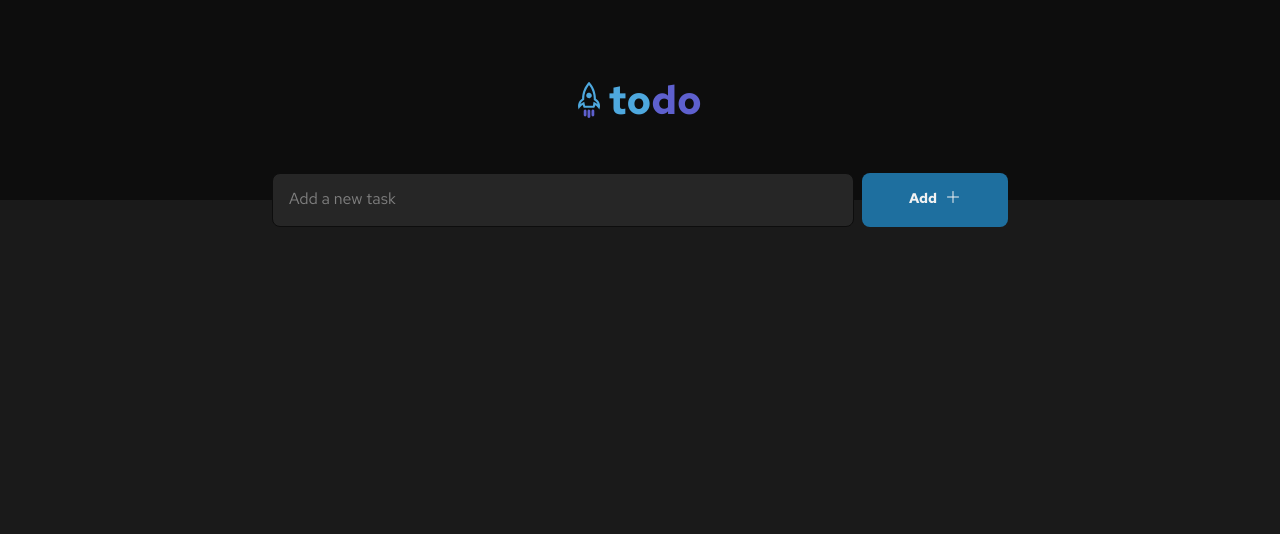
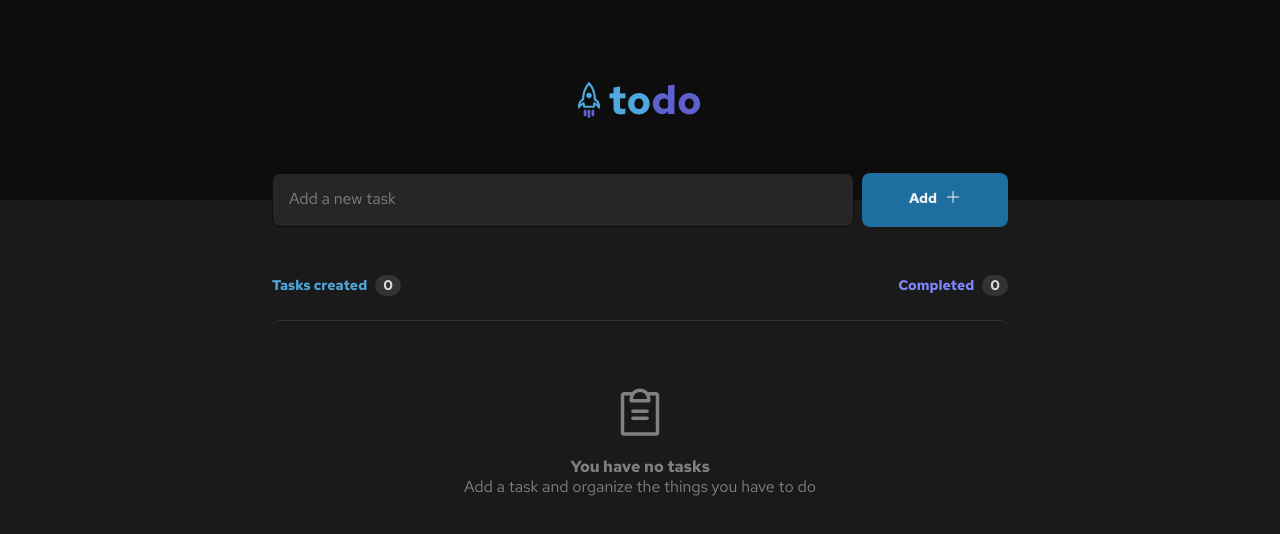
Before and after one commit to dantas15/todo-react-ts, a React (Vite) app: page / in a window 1280 px wide. Shown: the top 534 px of the page. Built offline with nearby package versions, Linux system fonts and the light colour scheme.

Commit message:
feat: list tasks
- AddTask component
- Empty tasks component
- (wip) Task component

```diff
--- a/package.json
+++ b/package.json
@@ -11,11 +11,13 @@
   "dependencies": {
     "phosphor-react": "^1.4.1",
     "react": "^18.2.0",
-    "react-dom": "^18.2.0"
+    "react-dom": "^18.2.0",
+    "uuid": "^8.3.2"
   },
   "devDependencies": {
     "@types/react": "^18.0.17",
     "@types/react-dom": "^18.0.6",
+    "@types/uuid": "^8.3.4",
     "@vitejs/plugin-react": "^2.0.1",
     "typescript": "^4.6.4",
     "vite": "^3.0.7"
--- a/src/App.tsx
+++ b/src/App.tsx
@@ -1,13 +1,17 @@
+import { useState } from 'react';
+import { Header } from './components/Header';
+import { ListTask } from './components/ListTasks';
+import { Task } from './interfaces/Task';
+
 import './global.css';
 
-import { Header } from './components/Header';
-import { AddTask } from './components/AddTask';
+export function App() {
+  const [tasks, setTasks] = useState<Task[]>([]);
 
-export function App() {
   return (
     <>
       <Header />
-      <AddTask />
+      <ListTask tasks={tasks} setTasks={setTasks} />
     </>
   );
 }
--- a/src/components/AddTask.module.css
+++ b/src/components/AddTask.module.css
@@ -8,7 +8,7 @@
 }
 
 .form {
-  width: 73.6rem;
+  width: 100%;
   display: flex;
   flex-direction: row;
   gap: 0.8rem;
@@ -16,10 +16,15 @@
 
 .form input {
   width: 80%;
+  border-radius: var(--border-radius);
+  padding: var(--font-size-big);
   background: var(--gray-500);
   border: 1px solid var(--gray-700);
-  border-radius: var(--border-radius);
-  padding: var(--font-size-big);
+}
+
+.form input:focus {
+  outline: none;
+  border: 1px solid var(--purple-dark);
 }
 
 .form input::placeholder {
@@ -43,6 +48,12 @@
   border-radius: var(--border-radius);
 }
 
+.form button:hover,
+.form button:focus {
+  background: var(--blue);
+  cursor: pointer;
+}
+
 .form button span {
   font-style: normal;
   font-weight: 700;
--- a/src/components/AddTask.tsx
+++ b/src/components/AddTask.tsx
@@ -1,13 +1,27 @@
 import { ChangeEvent, FormEvent, useState } from 'react';
 import { Plus } from 'phosphor-react';
+import { v4 as uuid } from 'uuid';
 
 import styles from './AddTask.module.css';
+import { Task } from '../interfaces/Task';
 
-export function AddTask() {
+interface AddTaskProps {
+  handleAddTask: (newTask: Task) => void;
+}
+
+export function AddTask({ handleAddTask }: AddTaskProps) {
   const [title, setTitle] = useState('');
 
   function handleSubmit(event: FormEvent) {
     event.preventDefault();
+    const newTask: Task = {
+      id: uuid(),
+      title: title,
+      created_at: new Date(),
+      done_at: null,
+    };
+
+    handleAddTask(newTask);
   }
 
   function handleChangeTitle(event: ChangeEvent<HTMLInputElement>) {
--- /dev/null
+++ b/src/components/Empty.module.css
@@ -0,0 +1,19 @@
+.wrapper {
+  display: flex;
+  flex-direction: column;
+  justify-content: center;
+  align-items: center;
+  padding: 6.4rem 2.4rem;
+  gap: 1.6rem;
+
+  color: var(--gray-300);
+}
+
+.text {
+  text-align: center;
+  font-size: var(--font-size-big);
+}
+
+.boldText {
+  font-weight: 700;
+}
--- /dev/null
+++ b/src/components/Empty.tsx
@@ -0,0 +1,15 @@
+import { ClipboardText } from 'phosphor-react';
+
+import styles from './Empty.module.css';
+
+export function Empty() {
+  return (
+    <div className={styles.wrapper}>
+      <ClipboardText size={56} />
+      <div className={styles.text}>
+        <p className={styles.boldText}>You have no tasks</p>
+        <p>Add a task and organize the things you have to do</p>
+      </div>
+    </div>
+  );
+}
--- /dev/null
+++ b/src/components/ListTasks.module.css
@@ -0,0 +1,59 @@
+.mainContent {
+  margin: 0 auto;
+  width: 73.6rem;
+}
+
+.tasksWrapper {
+  display: flex;
+  flex-direction: column;
+  width: 100%;
+  justify-content: center;
+
+  margin-top: 4.8rem;
+}
+
+.info {
+  display: flex;
+  flex-direction: row;
+  justify-content: space-between;
+}
+
+.info span {
+  font-weight: 700;
+  font-size: var(--font-size-normal);
+  line-height: 1.7rem;
+
+  display: flex;
+  flex-direction: row;
+  align-items: center;
+  gap: 0.8rem;
+}
+
+.infoCreated {
+  color: var(--blue);
+}
+
+.infoCompleted {
+  color: var(--purple);
+}
+
+.badge {
+  text-align: start;
+  color: var(--gray-200);
+  font-size: var(--font-size-small);
+
+  padding: 0.2rem 0.8rem;
+  background: var(--gray-400);
+  border-radius: var(--border-radius-big);
+}
+
+.tasksSection {
+  margin-top: 2.4rem;
+
+  border-radius: var(--border-radius);
+  border-top: 1px solid var(--gray-400);
+}
+
+.tasks {
+  list-style: none;
+}
--- /dev/null
+++ b/src/components/ListTasks.tsx
@@ -0,0 +1,44 @@
+import { Dispatch, SetStateAction } from 'react';
+import { Task as TaskType } from '../interfaces/Task';
+import { AddTask } from './AddTask';
+import { Task } from './Task';
+
+import styles from './ListTasks.module.css';
+import { Empty } from './Empty';
+
+interface ListTaskProps {
+  tasks: TaskType[];
+  setTasks: Dispatch<SetStateAction<TaskType[]>>;
+}
+
+export function ListTask({ tasks, setTasks }: ListTaskProps) {
+  function handleAddTask(newTask: TaskType) {
+    setTasks((state) => [...state, newTask]);
+  }
+
+  const tasksCreated = tasks.length;
+  const tasksCompleted = tasks.filter((task) => !!task.done_at).length;
+  return (
+    <main className={styles.mainContent}>
+      <AddTask handleAddTask={handleAddTask} />
+      <div className={styles.tasksWrapper}>
+        <section className={styles.info}>
+          <span className={styles.infoCreated}>
+            Tasks created <span className={styles.badge}>{tasksCreated}</span>
+          </span>
+          <span className={styles.infoCompleted}>
+            Completed <span className={styles.badge}>{tasksCompleted}</span>
+          </span>
+        </section>
+        <section className={styles.tasksSection}>
+          <ul className={styles.taskList}>
+            {tasks.map((task) => (
+              <Task key={task.id} task={task} />
+            ))}
+          </ul>
+          {tasks.length === 0 && <Empty />}
+        </section>
+      </div>
+    </main>
+  );
+}
--- /dev/null
+++ b/src/components/Task.module.css
@@ -0,0 +1,3 @@
+.wrapper {
+  display: flex;
+}
--- /dev/null
+++ b/src/components/Task.tsx
@@ -0,0 +1,11 @@
+import { Task as TaskType } from '../interfaces/Task';
+
+import styles from './Task.module.css';
+
+interface TaskProps {
+  task: TaskType;
+}
+
+export function Task({ task }: TaskProps) {
+  return <li className={styles.wrapper}>{task.title}</li>;
+}
--- a/src/global.css
+++ b/src/global.css
@@ -20,6 +20,7 @@
   --font-size-big: 1.6rem;
 
   --border-radius: 8px;
+  --border-radius-big: 16px;
 }
 
 * {
--- /dev/null
+++ b/src/interfaces/Task.ts
@@ -0,0 +1,6 @@
+export interface Task {
+  id: string;
+  title: string;
+  created_at: Date;
+  done_at: null | Date;
+}
```
Also changed, not shown: 1 other file (tests, documents, lock files or other folders).
